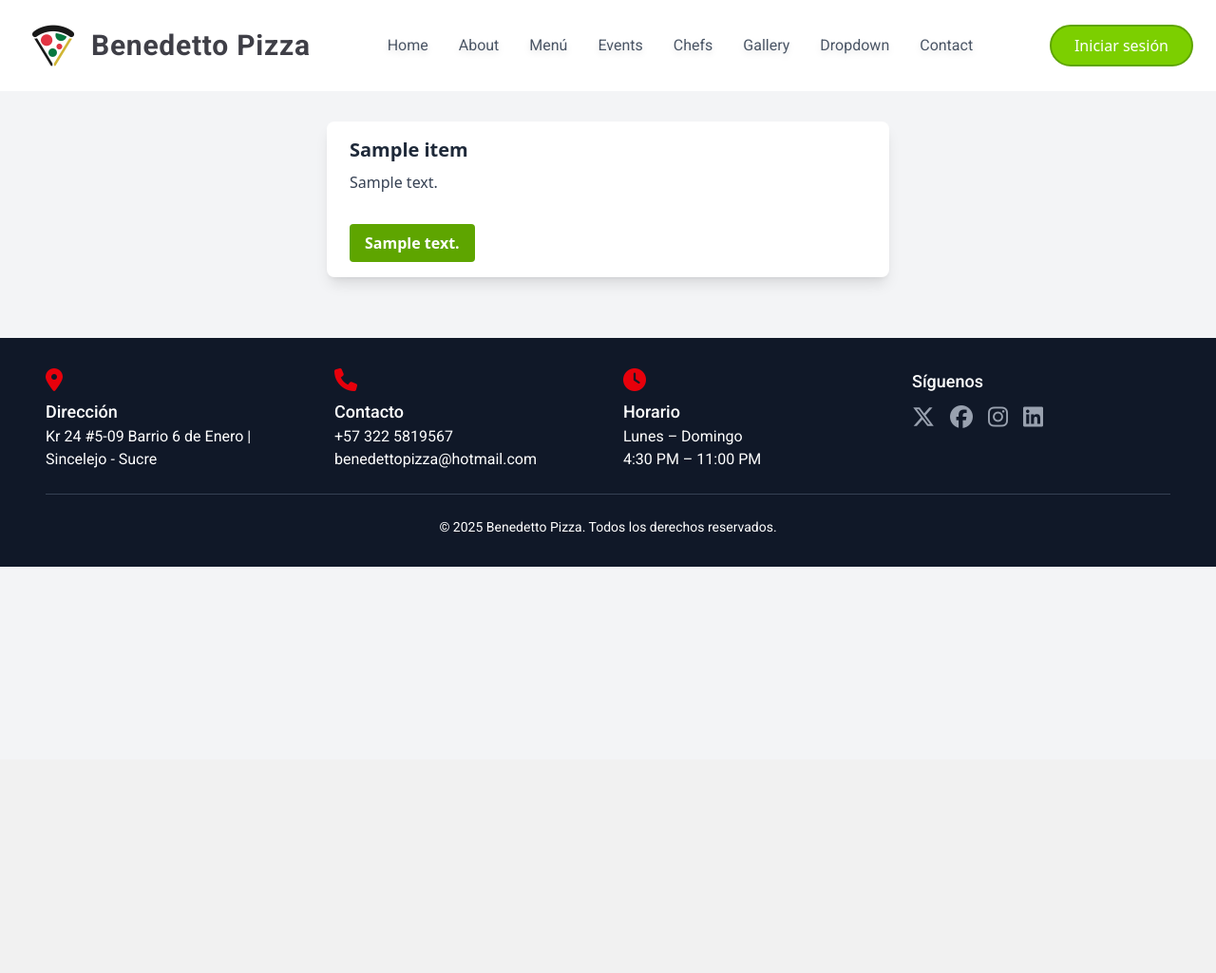
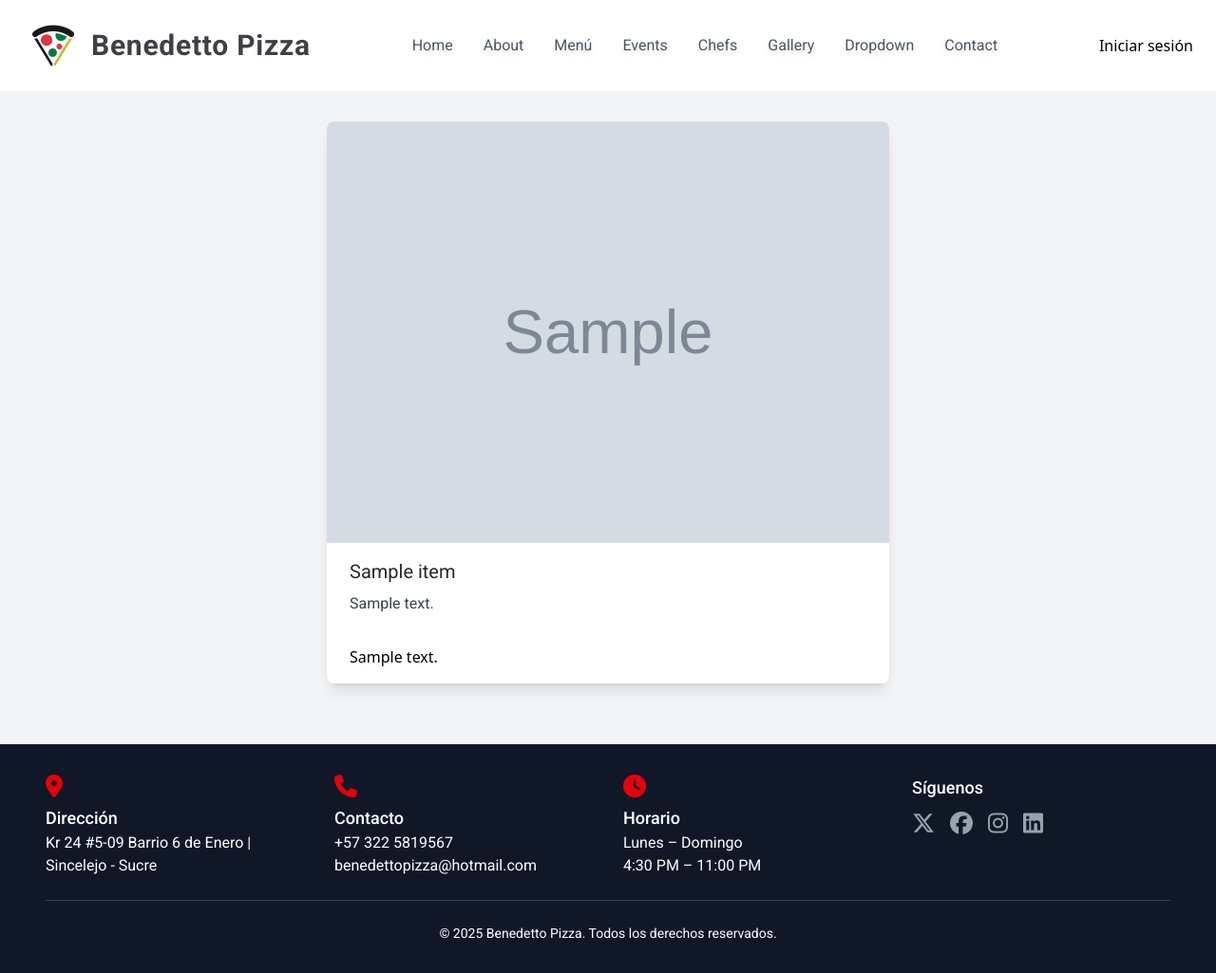
Before and after one commit to ArmandoLedesma/proyecto_benedetto, a Flask app: template templates/dashboard.html in a window 1280 px wide. Shown: the whole page at 95% size. Before the commit the page ends 597 px from the top, so only its background shows below. Run offline with Flask 3, Linux system fonts and the light colour scheme; the template is opened without the code that fills it: most values are stand-ins (such as "Sample title", 1, 10 or a date in 2020); grey boxes marked "Sample" are stand-in pictures; style sheets or scripts are compiled from the project's sources; some libraries are stand-ins or nearby versions.

Commit message:
actualizacion templates

```diff
--- a/templates/dashboard.html
+++ b/templates/dashboard.html
@@ -15,14 +15,14 @@
             <div class="w-full lg:w-1/2 p-4 {% if loop.last %}mx-auto{% endif %}">
                 <div
                     class="rounded-lg overflow-hidden shadow-lg bg-white hover:shadow-xl transition-shadow duration-300">
-                    <!-- <img class="w-full h-48 object-cover" src="{{ item.image }}" alt="{{ item.title }}"> -->
-                    <div class="px-6 py-4">
-                        <h2 class="font-bold text-xl mb-2 text-gray-800">{{ item.title }}</h2>
-                        <p class="text-gray-700 text-base">{{ item.description }}</p>
+                    <img class="w-full min-w-md h-auto object-contain" src="{{ item.image }}" alt="{{ item.title }}">
+                    <div class="px-6 py-4 font-roboto">
+                        <h2 class="text-xl mb-2 text-zinc-800">{{ item.title }}</h2>
+                        <p class="text-gray-700 text-balance">{{ item.description }}</p>
                     </div>
                     <div class="px-6 py-4">
                         <button
-                            class="bg-lime-600 hover:bg-lime-500 text-white font-bold py-2 px-4 rounded focus:outline-none focus:shadow-outline transition duration-300 ease-in-out">
+                            class="button">
                             {{ item.button_text|default('Ver más') }}
                         </button>
                     </div>
--- a/templates/header.html
+++ b/templates/header.html
@@ -9,34 +9,35 @@
             <span class="ml-2 text-zinc-700">Benedetto Pizza</span>
         </div>
 
-
-        <!-- Menú hamburguesa (móvil) -->
-        <button id="menu-toggle" class="md:hidden text-2xl text-gray-700 absolute right-6 top-4 focus:outline-none">
+         <!-- Menú hamburguesa (móvil) -->
+         <button id="menu-toggle" class="md:hidden text-2xl text-gray-700 absolute right-6 top-3 focus:outline-none">
             &#9776;
         </button>
 
         <!-- Navbar en pantallas grandes -->
         <nav class="hidden md:flex font-roboto text-gray-600 drop-shadow-md">
-            <ul class="flex space-x-8">
-                <li><a href="#" class="hover:text-red-600">Home</a></li>
-                <li><a href="#" class="hover:text-red-600">About</a></li>
-                <li><a href="#" class="hover:text-red-600">Menú</a></li>
-                <li><a href="#" class="hover:text-red-600">Events</a></li>
-                <li><a href="#" class="hover:text-red-600">Chefs</a></li>
-                <li><a href="#" class="hover:text-red-600">Gallery</a></li>
-                <li><a href="#" class="hover:text-red-600">Dropdown</a></li>
-                <li><a href="#" class="hover:text-red-600">Contact</a></li>
+            <ul class="flex space-x-8 ">
+                <li><a href="#" class="border-b-2 border-transparent hover:border-red-600 transition-all duration-300 ease-in-out">Home</a></li>
+                <li><a href="#" class="border-b-2 border-transparent hover:border-red-600 transition-all duration-300 ease-in-out">About</a></li>
+                <li><a href="#" class="border-b-2 border-transparent hover:border-red-600 transition-all duration-300 ease-in-out">Menú</a></li>
+                <li><a href="#" class="border-b-2 border-transparent hover:border-red-600 transition-all duration-300 ease-in-out">Events</a></li>
+                <li><a href="#" class="border-b-2 border-transparent hover:border-red-600 transition-all duration-300 ease-in-out">Chefs</a></li>
+                <li><a href="#" class="border-b-2 border-transparent hover:border-red-600 transition-all duration-300 ease-in-out">Gallery</a></li>
+                <li><a href="#" class="border-b-2 border-transparent hover:border-red-600 transition-all duration-300 ease-in-out">Dropdown</a></li>
+                <li><a href="#" class="border-b-2 border-transparent hover:border-red-600 transition-all duration-300 ease-in-out">Contact</a></li>
             </ul>
         </nav>
 
         <!-- Botón de Inicio de sesión -->
         <div class="hidden md:flex">
             <a href="{{ url_for('login') }}"
-                class="border-2 border-lime-600 bg-lime-500 rounded-full px-6 py-2 text-white hover:bg-transparent hover:text-black">
+                class="button">
                 Iniciar sesión
             </a>
         </div>
     </div>
+
+
 
     <!-- Navbar en móviles -->
     <nav id="menu" class="hidden md:hidden fixed top-16 left-0 w-full bg-white shadow-md z-50 p-6">
--- a/templates/index.html
+++ b/templates/index.html
@@ -20,10 +20,10 @@
                 </p>
                 <div
                     class="flex flex-col md:flex-row justify-center md:justify-start space-y-4 md:space-y-0 md:space-x-4">
-                    <a href="#" class="px-6 py-2 bg-lime-600 text-white rounded-lg hover:bg-lime-500 transition">Ver
+                    <a href="#" class="px-6 py-2 button">Ver
                         Menú</a>
                     <a href="#"
-                        class="px-6 py-2 border-2 border-lime-700 text-lime-700 rounded-lg hover:bg-lime-600 hover:text-white transition">Contáctanos</a>
+                        class="px-6 py-2 border-2 button">Contáctanos</a>
                 </div>
             </div>
             <!--Fin de la columna de texto -->
```
Also changed, not shown: templates/login.html (+6 -6 lines), templates/recuperacion.html (+6 -6 lines), templates/registro.html (+4 -4 lines).
